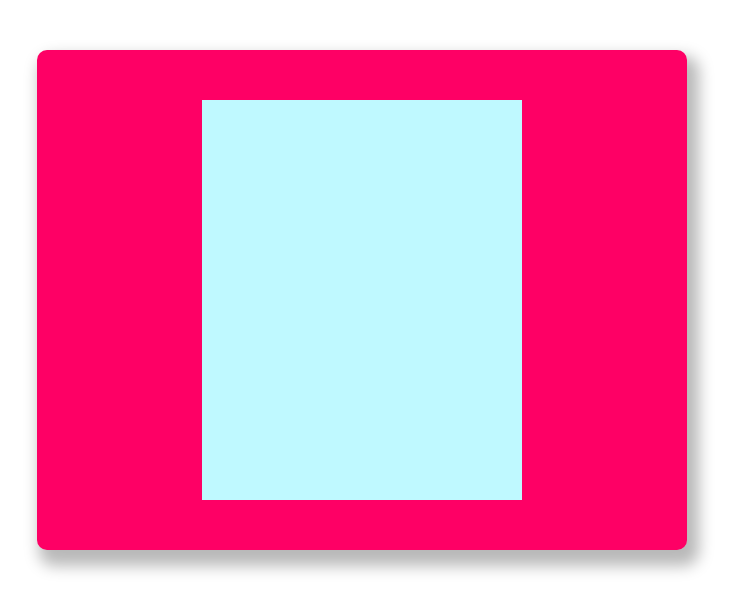
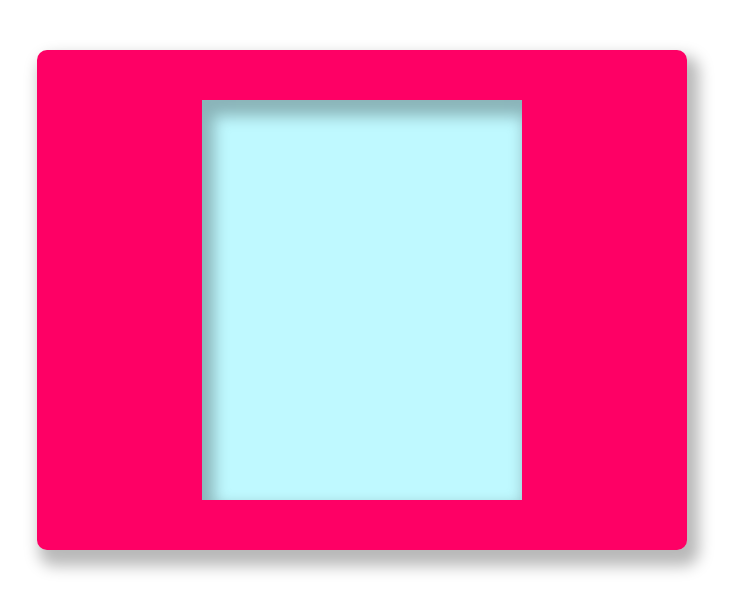
Before and after one commit to justicemubayiwa/Pokedex, a React (Create React App) app in the folder pokedex/: page / in a window 1280 px wide. Shown: the top 612 px of the page, without its empty margins (278-1015 px from the left). Built offline with nearby package versions, Linux system fonts and the light colour scheme.

Commit message:
inset box shaddow

```diff
--- a/pokedex/src/components/PokeList/PokeList.css
+++ b/pokedex/src/components/PokeList/PokeList.css
@@ -7,5 +7,6 @@
   height: 80%;
   margin-right: 10px;
   background-color:#bff9ff;
+  box-shadow: inset 7px 11px 15px 5px rgba(0,0,0,0.28);
   overflow: scroll;
 }
```
